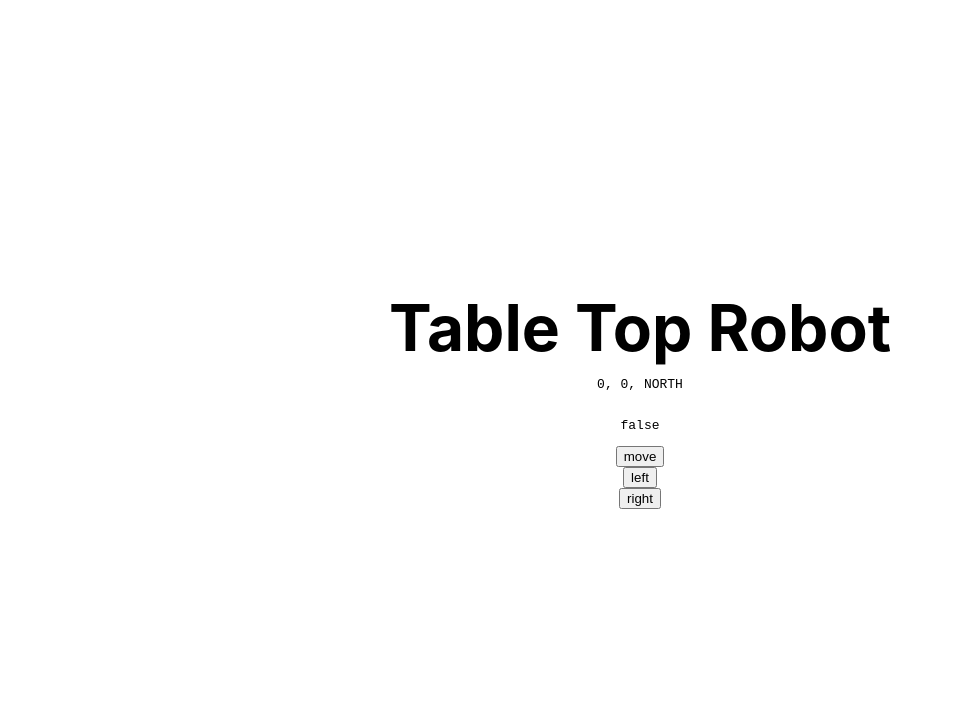
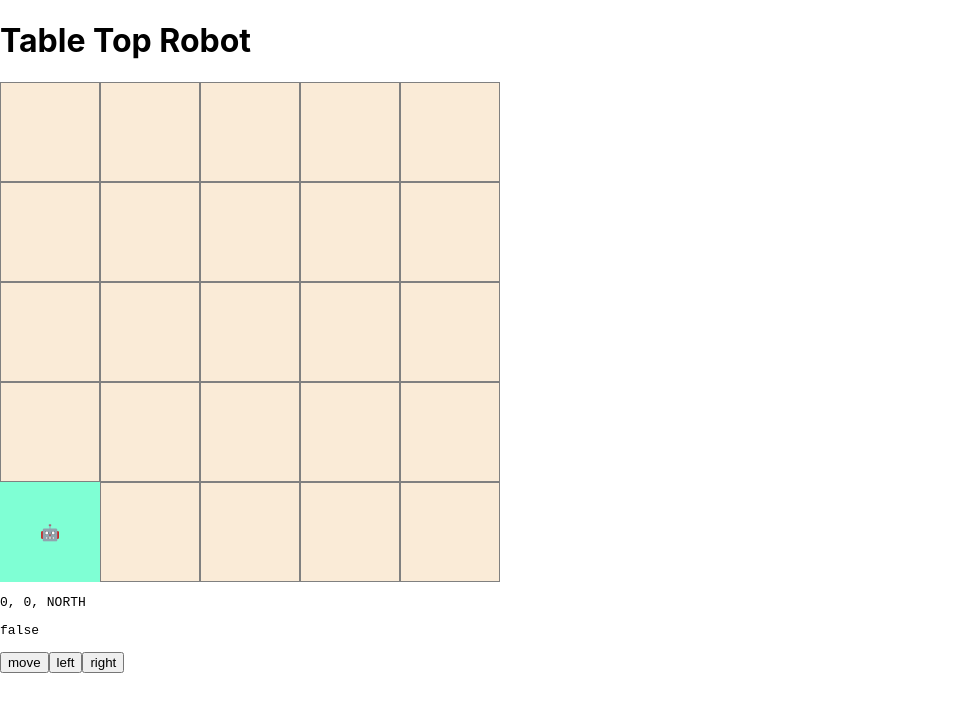
Before and after one commit to searleb/table-top-robot, a Next.js app: page / in a window 1280 px wide. Shown: the top 712 px of the page, without its empty margins (0-953 px from the left). Built offline with nearby package versions, Linux system fonts and the light colour scheme.

Commit message:
Fix 0,0 coords to bottom left and add bot emoji

```diff
--- a/pages/index.js
+++ b/pages/index.js
@@ -16,7 +16,9 @@ import styles from '../styles/Home.module.css';
  */
 
 export default function Home() {
-  const [botPos, setBotPos] = useState({ x: 0, y: 0, facing: 0 });
+  const [botPos, setBotPos] = useState({
+    x: 0, y: 0, facing: 0, rotation: 0,
+  });
   const [moveError, setMoveError] = useState(false);
 
   const DIRECTIONS = ['NORTH', 'EAST', 'SOUTH', 'WEST'];
@@ -80,16 +82,19 @@ export default function Home() {
         moveWest();
         break;
       default:
-        console.log('Unknown direction: ', DIRECTIONS[botPos.facing]);
+        console.error('Unknown direction index: ', botPos.facing);
         break;
     }
   };
 
   const handleRotate = (turn) => {
     let newHeading;
+    let newRotation;
 
     // turn left, decrements through the directions array
     if (turn === 'left') {
+      newRotation = botPos.rotation - 90;
+
       if (botPos.facing === 0) {
         newHeading = 3;
       } else {
@@ -99,6 +104,8 @@ export default function Home() {
 
     // turn right, increments though the directions array
     if (turn === 'right') {
+      newRotation = botPos.rotation + 90;
+
       if (botPos.facing === 3) {
         newHeading = 0;
       } else {
@@ -109,22 +116,45 @@ export default function Home() {
     setBotPos({
       ...botPos,
       facing: newHeading,
+      rotation: newRotation,
     });
   };
 
+  const getRobotStyle = () => {
+    console.log('botPos', botPos);
+    const x = botPos.x * 100;
+    // y is inverted to move 0,0 from top left to bottom left
+    // take the grid size index and subtract the bot y position to achieve this.
+    const y = (4 - botPos.y) * 100;
+    console.log('x', x);
+    return {
+      transform: `translate(${x}%,${y}%) rotate(${botPos.rotation}deg)`,
+    };
+  };
+
   return (
-    <div className={styles.container}>
+    <div>
       <Head>
         <title>Create Next App</title>
         <link rel="icon" href="/favicon.ico" />
       </Head>
 
-      <main className={styles.main}>
+      <main>
         <h1 className={styles.title}>
           Table Top Robot
         </h1>
 
-        <section />
+        <section className={styles.section}>
+          <div className={styles.grid}>
+            {Array.from(Array(25)).map((_, i) => <div key={i} />)}
+            <span
+              className={styles.robo}
+              style={{ ...getRobotStyle() }}
+            >
+              🤖
+            </span>
+          </div>
+        </section>
         <pre>{`${botPos.x}, ${botPos.y}, ${DIRECTIONS[botPos.facing]}`}</pre>
         <pre>{`${moveError}`}</pre>
 
--- a/styles/Home.module.css
+++ b/styles/Home.module.css
@@ -1,122 +1,29 @@
-.container {
-  min-height: 100vh;
-  padding: 0 0.5rem;
-  display: flex;
-  flex-direction: column;
-  justify-content: center;
-  align-items: center;
+.section {
+  position: relative;
 }
 
-.main {
-  padding: 5rem 0;
-  flex: 1;
+.robo {
+  transition: transform 1s ease;
+  position: absolute;
   display: flex;
-  flex-direction: column;
+  align-items: center;
   justify-content: center;
-  align-items: center;
-}
-
-.footer {
-  width: 100%;
+  width: 100px;
   height: 100px;
-  border-top: 1px solid #eaeaea;
-  display: flex;
-  justify-content: center;
-  align-items: center;
-}
-
-.footer img {
-  margin-left: 0.5rem;
-}
-
-.footer a {
-  display: flex;
-  justify-content: center;
-  align-items: center;
-}
-
-.title a {
-  color: #0070f3;
-  text-decoration: none;
-}
-
-.title a:hover,
-.title a:focus,
-.title a:active {
-  text-decoration: underline;
-}
-
-.title {
-  margin: 0;
-  line-height: 1.15;
-  font-size: 4rem;
-}
-
-.title,
-.description {
-  text-align: center;
-}
-
-.description {
-  line-height: 1.5;
-  font-size: 1.5rem;
-}
-
-.code {
-  background: #fafafa;
-  border-radius: 5px;
-  padding: 0.75rem;
-  font-size: 1.1rem;
-  font-family: Menlo, Monaco, Lucida Console, Liberation Mono, DejaVu Sans Mono,
-    Bitstream Vera Sans Mono, Courier New, monospace;
+  background-color: aquamarine;
 }
 
 .grid {
   display: flex;
-  align-items: center;
-  justify-content: center;
   flex-wrap: wrap;
-  max-width: 800px;
-  margin-top: 3rem;
+  background: palevioletred;
+  width: 500px;
+  height: 500px;
 }
 
-.card {
-  margin: 1rem;
-  flex-basis: 45%;
-  padding: 1.5rem;
-  text-align: left;
-  color: inherit;
-  text-decoration: none;
-  border: 1px solid #eaeaea;
-  border-radius: 10px;
-  transition: color 0.15s ease, border-color 0.15s ease;
+.grid div {
+  width: 100px;
+  height: 100px;
+  background-color: antiquewhite;
+  border: 1px grey solid;
 }
-
-.card:hover,
-.card:focus,
-.card:active {
-  color: #0070f3;
-  border-color: #0070f3;
-}
-
-.card h3 {
-  margin: 0 0 1rem 0;
-  font-size: 1.5rem;
-}
-
-.card p {
-  margin: 0;
-  font-size: 1.25rem;
-  line-height: 1.5;
-}
-
-.logo {
-  height: 1em;
-}
-
-@media (max-width: 600px) {
-  .grid {
-    width: 100%;
-    flex-direction: column;
-  }
-}
```
